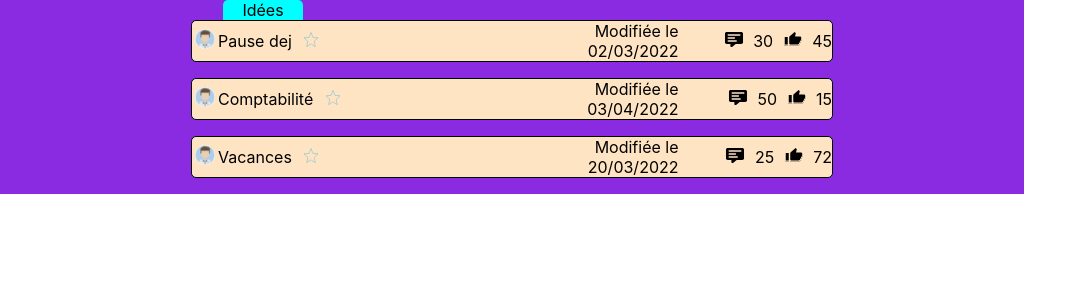
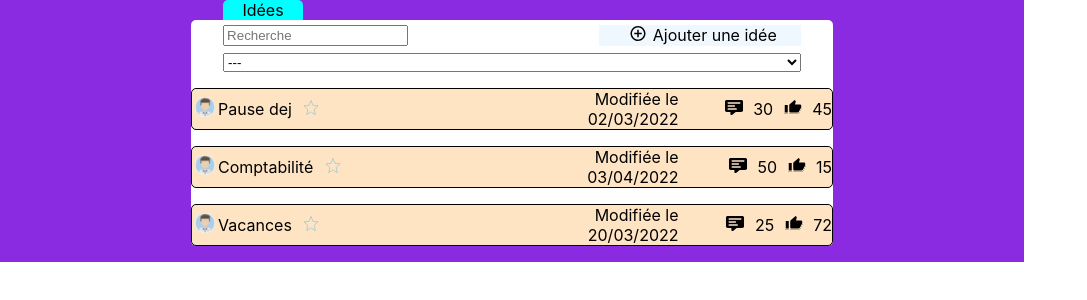
Before and after one commit to Phildev777/SalesForce, a React (Vite) app in the folder frontend/: page / in a window 1280 px wide. Shown: the top 300 px of the page, without its empty margins (0-1087 px from the left). Built offline with nearby package versions, Linux system fonts and the light colour scheme.

Commit message:
composant searchbar + structure css créés

```diff
--- a/frontend/src/assets/styles/IdeeContainer.css
+++ b/frontend/src/assets/styles/IdeeContainer.css
@@ -1,3 +1,19 @@
+.ideasContainer {
+}
+.mainContainer {
+  width: 80vw;
+  height: auto;
+  display: flex;
+  flex-direction: column;
+  align-items: center;
+  background-color: blueviolet;
+}
+
+.selectionAndDisplay {
+  background-color: white;
+  border-radius: 5px;
+}
+
 .titleIdeas {
   background-color: aqua;
   align-self: flex-start;
@@ -6,12 +22,3 @@
   width: 5rem;
   margin-left: 2rem;
 }
-
-.mainContainer {
-  width: 80vw;
-  height: auto;
-  display: flex;
-  flex-direction: column;
-  align-items: center;
-  background-color: blueviolet;
-}
--- /dev/null
+++ b/frontend/src/assets/styles/SearchIdeaBar.css
@@ -0,0 +1,30 @@
+.ideaSelection {
+  display: flex;
+  flex-wrap: wrap;
+  justify-content: center;
+}
+
+.ideaAndSearch {
+  display: flex;
+  justify-content: space-between;
+  padding: 5px 1rem 5px 1rem;
+  width: 90%;
+}
+
+.ideaSearch {
+  width: 35%;
+}
+
+.addIdea {
+  width: 35%;
+  background-color: aliceblue;
+}
+
+.serviceSelection {
+  width: 100%;
+  padding-bottom: 1rem;
+}
+
+.serviceSelection select {
+  width: 90%;
+}
--- a/frontend/src/components/IdeeContainer.jsx
+++ b/frontend/src/components/IdeeContainer.jsx
@@ -1,61 +1,8 @@
-/* import React from "react";
-import "../assets/styles/IdeeContainer.css";
-import useState from "react";
-import Idee from "./Idee";
-
-function IdeeContainer() {
-  const detailidee = [
-    {
-      title: "Pause dej",
-      modified: "02/03/2022",
-      comments: 30,
-      likes: 45,
-      published: "30/01/2022",
-    },
-
-    {
-      title: "Comptabilité",
-      modified: "03/04/2022",
-      comments: 50,
-      likes: 15,
-      published: "25/02/2022",
-    },
-
-    {
-      title: "Vacances",
-      modified: "20/03/2022",
-      comments: 25,
-      likes: 72,
-      published: "05/01/2022",
-    },
-  ];
-
-  return (
-    <div className="mainContainer">
-      <div className="ideasContainer">
-        <div className="titleIdeas">Idées</div>
-
-        {detailidee.map((i) => (
-          <Idee
-            title={i.title}
-            modified={i.modified}
-            comments={i.comments}
-            likes={i.likes}
-            published={i.published}
-          />
-        ))}
-      </div>
-    </div>
-  );
-}
-
-export default IdeeContainer; */
-
-/// ///////////////////////////////////////////////////////////////////////
-
 import React, { useState } from "react";
 import "../assets/styles/IdeeContainer.css";
 import Idee from "./Idee";
+import SearchIdeaBar from "./SearchIdeaBar";
+/* import add from "../assets/addIcon.svg"; */
 
 function IdeeContainer() {
   const detailidee = [
@@ -87,13 +34,24 @@ function IdeeContainer() {
     },
   ];
 
+  /*              <div className="addIdea">
+                <img src={add} alt="add" />
+                Ajouter une idée
+              </div> */
+
   const [selected, setSelected] = useState(null);
+
+  const [searchValue, setSearchValue] = useState("");
 
   return (
     <div className="mainContainer">
       <div className="ideasContainer">
         <div className="titleIdeas">Idées</div>
-
+        <div className="selectionAndDisplay">
+          <SearchIdeaBar
+            searchValue={searchValue}
+            setSearchValue={setSearchValue}
+          />{" "}
           {detailidee.map((i) => (
             <Idee
               title={i.title}
@@ -108,6 +66,7 @@ function IdeeContainer() {
           ))}
         </div>
       </div>
+    </div>
   );
 }
 
--- /dev/null
+++ b/frontend/src/components/SearchIdeaBar.jsx
@@ -0,0 +1,58 @@
+import React from "react";
+import PropTypes from "prop-types";
+
+import "../assets/styles/SearchIdeaBar.css";
+import add from "../assets/addIcon.svg";
+
+function SearchIdeaBar({ searchValue, setSearchValue }) {
+  const services = [
+    {
+      id: 1,
+      nom: "Comptabilité",
+    },
+    {
+      id: 2,
+      nom: "Ressources humaines",
+    },
+    {
+      id: 3,
+      nom: "Marketing",
+    },
+  ];
+
+  return (
+    <div className="ideaSelection">
+      <div className="ideaAndSearch">
+        {" "}
+        <input
+          className="searchIdeaInput"
+          value={searchValue}
+          type="text"
+          placeholder="Recherche"
+          onChange={(e) => setSearchValue(e.target.value)}
+        />
+        <div className="addIdea">
+          <img src={add} alt="add" />
+          Ajouter une idée
+        </div>
+      </div>
+      <form className="serviceSelection">
+        <label htmlFor="service-select">
+          <select id="service-select">
+            <option value="">---</option>
+            {services.map((service) => (
+              <option key={service.id}>{service.nom}</option>
+            ))}
+          </select>
+        </label>
+      </form>
+    </div>
+  );
+}
+
+SearchIdeaBar.propTypes = {
+  searchValue: PropTypes.func.isRequired,
+  setSearchValue: PropTypes.func.isRequired,
+};
+
+export default SearchIdeaBar;
```
Lines whose indentation alone changed are shown as unchanged.
